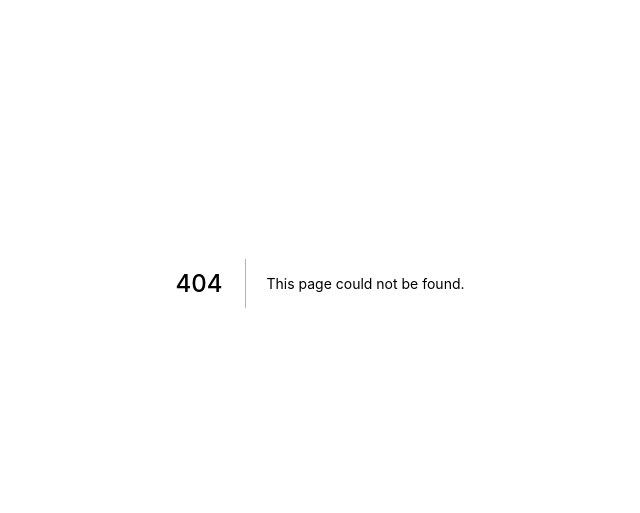
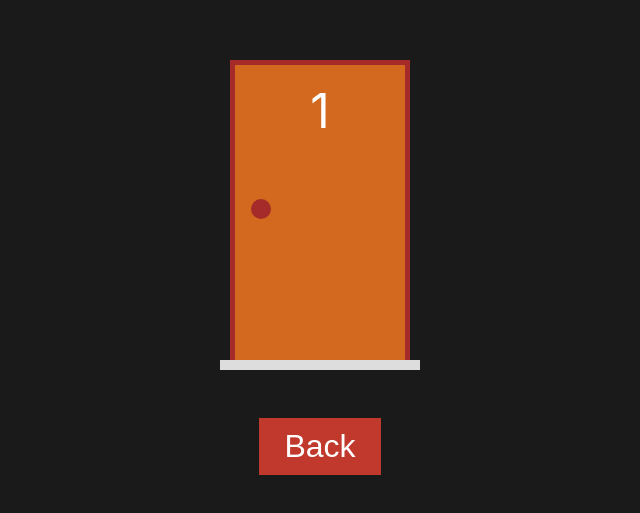
Before and after one commit to vitorSantanaDev/doors-app-Next.js, a Next.js app: page /game/1/1 in a window 1280 px wide. Before the commit this address had no page. Shown: the part 117-630 px from the top of the page, without its empty margins (320-960 px from the left). Built offline with nearby package versions, Linux system fonts and the light colour scheme.

Commit message:
🎨 Created the Game component

```diff
--- /dev/null
+++ b/src/pages/game/[doors]/[haveThis].tsx
@@ -0,0 +1,40 @@
+import { useEffect, useState } from "react";
+import Door from "../../../Components/Door/Door"
+import { createDoors, updatePorts } from "../../../functions/doors";
+import { GameSection } from "../../../Components/Game/styled";
+import Link from "next/link";
+import { useRouter } from "next/router";
+
+export default function Game() {
+
+  const router = useRouter()
+
+  const [doors, setDoors] = useState([]);
+
+  useEffect(() => {
+    const doors = Number(router.query.doors)
+    const haveThis = Number(router.query.haveThis)
+    setDoors(createDoors(doors, haveThis))
+  }, [router?.query])
+
+  function renderDoors() {
+    return doors.map((door) => {
+      return (
+        <Door
+          value={door}
+          key={door.number}
+          onChange={(newDoor) => setDoors(updatePorts(doors, newDoor))}
+        />
+      );
+    });
+  }
+
+  return (
+    <GameSection>
+      <div className="doors">{renderDoors()}</div>
+      <div className="buttons">
+          <button><Link href="/">Back</Link></button>
+      </div>
+    </GameSection>
+  );
+}
```
